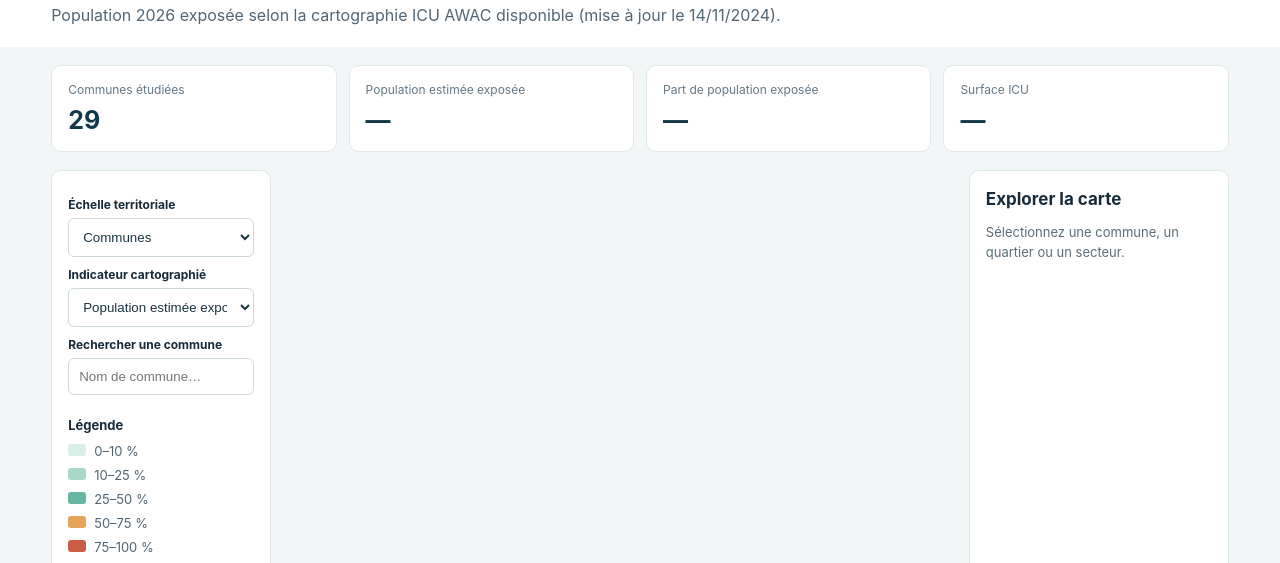
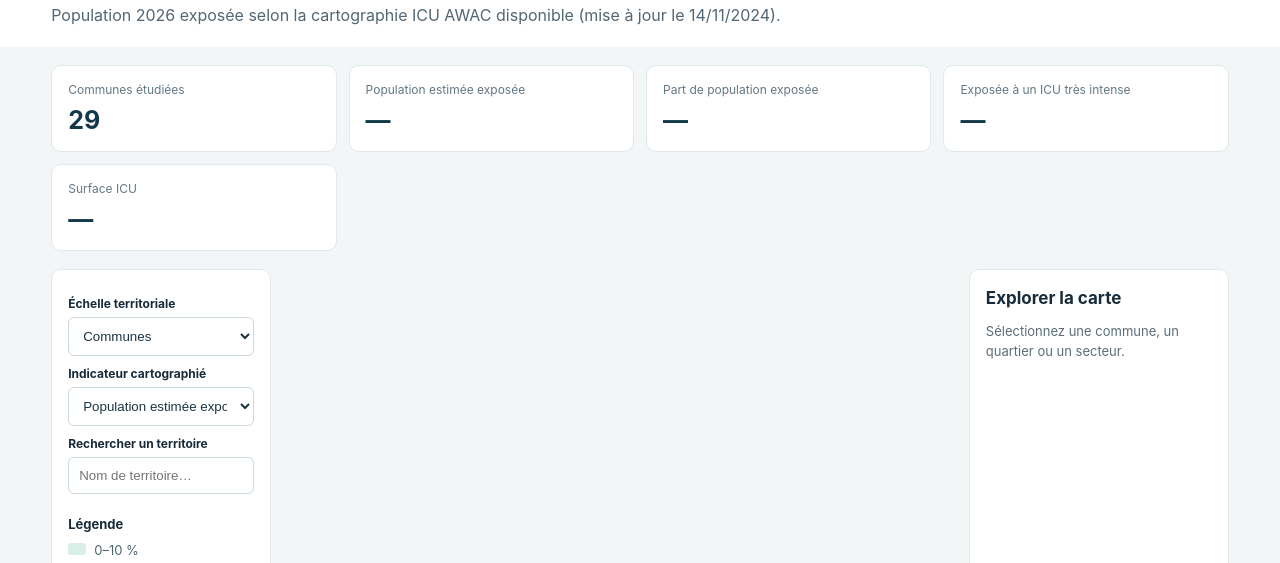
Before and after one commit to JoachimDupont/sta2re-territorial-indicators, a plain HTML site: page site/index.html in a window 1280 px wide. Shown: the part 193-756 px from the top of the page. Drawn offline with nearby package versions, Linux system fonts and the light colour scheme.

Commit message:
Add very intense heat exposure KPI

```diff
--- a/site/index.html
+++ b/site/index.html
@@ -4,10 +4,10 @@
 <link rel="stylesheet" href="style.css"></head><body>
 <header><div class="brand">STA²RE <span>INTERREG · Observatoire territorial</span></div><div class="status" id="data-status">Chargement des données…</div></header>
 <main><section class="intro"><div><p class="eyebrow">PILOTE 01 · CLIMAT</p><h1>Îlots de chaleur urbains</h1><p>Population 2026 exposée selon la cartographie ICU AWAC disponible (mise à jour le 14/11/2024).</p></div></section>
-<section class="metrics" id="metrics"><article><small>Communes étudiées</small><strong>29</strong></article><article><small>Population estimée exposée</small><strong id="exposed">—</strong></article><article><small>Part de population exposée</small><strong id="exposed-pct">—</strong></article><article><small>Surface ICU</small><strong id="icu-area">—</strong></article></section>
+<section class="metrics" id="metrics"><article><small>Communes étudiées</small><strong>29</strong></article><article><small>Population estimée exposée</small><strong id="exposed">—</strong></article><article><small>Part de population exposée</small><strong id="exposed-pct">—</strong></article><article><small>Exposée à un ICU très intense</small><strong id="very-intense">—</strong></article><article><small>Surface ICU</small><strong id="icu-area">—</strong></article></section>
 <section class="workspace"><aside class="controls"><label for="scale">Échelle territoriale</label><select id="scale"><option value="communes">Communes</option><option value="quartiers">Quartiers statistiques</option><option value="sectors">Secteurs statistiques</option></select>
 <label for="indicator">Indicateur cartographié</label><select id="indicator"><option value="icu_population_pct">Population estimée exposée (%)</option><option value="icu_surface_pct">Surface ICU (%)</option></select>
-<label for="search">Rechercher une commune</label><input id="search" type="search" placeholder="Nom de commune…"><div class="legend"><b>Légende</b><div><i class="swatch s1"></i>0–10 %</div><div><i class="swatch s2"></i>10–25 %</div><div><i class="swatch s3"></i>25–50 %</div><div><i class="swatch s4"></i>50–75 %</div><div><i class="swatch s5"></i>75–100 %</div></div><p class="hint">Cliquez sur une unité pour consulter ses résultats. Les estimations de population reposent sur une répartition uniforme de la population dans chaque secteur statistique.</p></aside>
+<label for="search">Rechercher un territoire</label><input id="search" type="search" placeholder="Nom de territoire…"><div class="legend"><b>Légende</b><div><i class="swatch s1"></i>0–10 %</div><div><i class="swatch s2"></i>10–25 %</div><div><i class="swatch s3"></i>25–50 %</div><div><i class="swatch s4"></i>50–75 %</div><div><i class="swatch s5"></i>75–100 %</div></div><p class="hint">Cliquez sur une unité pour consulter ses résultats. Les estimations de population reposent sur une répartition uniforme de la population dans chaque secteur statistique.</p></aside>
 <div id="map" role="application" aria-label="Carte interactive des indicateurs ICU"></div><aside class="details" id="details"><h2>Explorer la carte</h2><p>Sélectionnez une commune, un quartier ou un secteur.</p></aside></section>
 <section class="method"><h2>Sources & méthode</h2><p><b>Population :</b> Statbel, population par secteur statistique au 01/01/2026. <b>ICU :</b> raster AWAC ICU_PRESENCE, couche 12, EPSG:31370, dernière mise à jour catalogue : 14/11/2024.</p><p>Les classes raster sont interprétées comme suit : 0 = pas d’ICU, 1 = ICU très intense, 2 = ICU intense. La population exposée est estimée au prorata de la surface ICU dans chaque secteur ; ce n’est pas un géoréférencement individuel des habitants.</p><p><a href="https://statbel.fgov.be/fr/open-data?category=209" target="_blank" rel="noreferrer">Statbel</a> · <a href="https://geoportail.wallonie.be/catalogue/4073341b-8587-4d71-bf07-b1f07c678b9d.html" target="_blank" rel="noreferrer">Catalogue AWAC</a> · <a href="https://github.com/JoachimDupont/sta2re-territorial-indicators" target="_blank" rel="noreferrer">Code & données du projet</a></p></section></main>
 <script src="https://unpkg.com/leaflet@1.9.4/dist/leaflet.js"></script><script src="app.js"></script></body></html>
```
